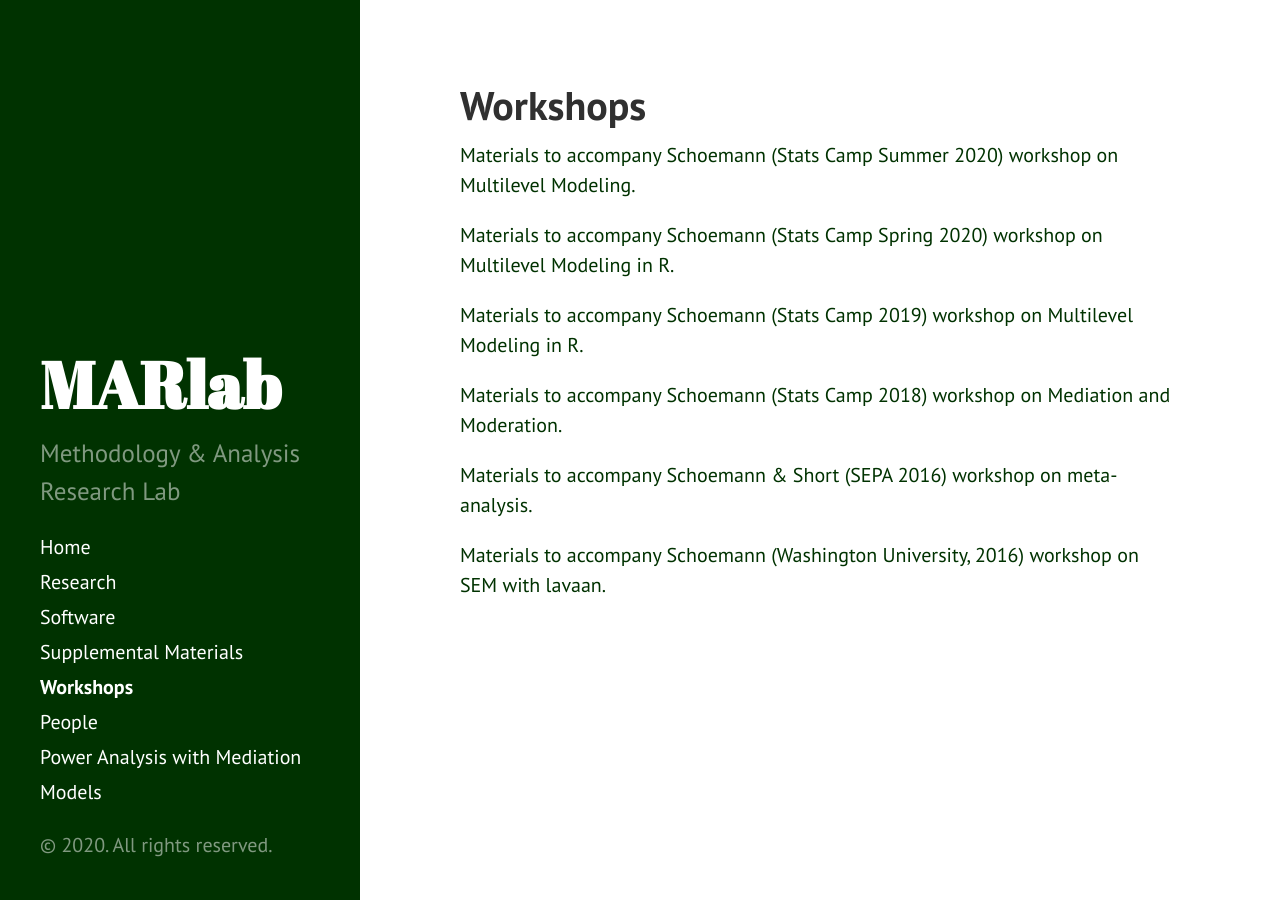
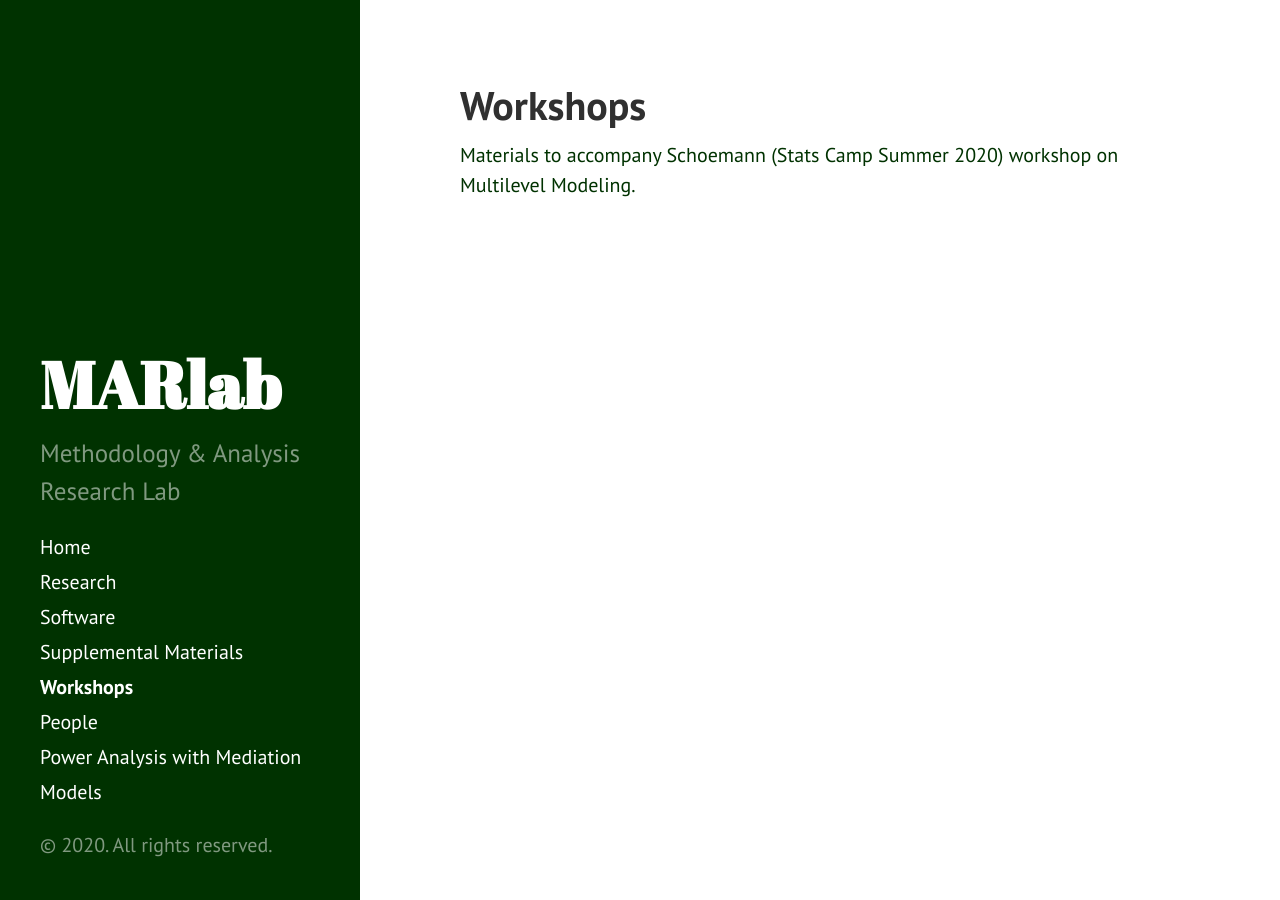
Before and after one commit to schoam4/schoam4.github.io, a Jekyll site: the page built from Workshops.md, in a window 1280 px wide. Built offline with Jekyll 4.4.1, drawn with Linux system fonts in a browser that asks for light colours.

Commit message:
Update Workshops.md

```diff
--- a/Workshops.md
+++ b/Workshops.md
@@ -3,13 +3,3 @@ layout: page
 title: Workshops
 ---
 [Materials to accompany Schoemann (Stats Camp Summer 2020) workshop on Multilevel Modeling.](https://github.com/schoam4/Talks/raw/master/Stats_Camp/MLM_Summer2020.zip)
-
-[Materials to accompany Schoemann (Stats Camp Spring 2020) workshop on Multilevel Modeling in R.](https://github.com/schoam4/Talks/raw/master/Stats_Camp/MLM_R_Spring2020.zip)
-
-[Materials to accompany Schoemann (Stats Camp 2019) workshop on Multilevel Modeling in R.](https://github.com/schoam4/Talks/raw/master/Stats_Camp/MLM_R_Spring2019.zip)
-
-[Materials to accompany Schoemann (Stats Camp 2018) workshop on Mediation and Moderation.](https://github.com/schoam4/Talks/raw/master/Stats_Camp/Mediation_Moderation_Spring2018.zip)
-
-[Materials to accompany Schoemann & Short (SEPA 2016) workshop on meta-analysis.](https://github.com/schoam4/Talks/blob/master/SEPA_meta/Meta_SEPA_040216.zip?raw=true)
-
-[Materials to accompany Schoemann (Washington University, 2016) workshop on SEM with lavaan.](https://github.com/schoam4/Talks/blob/master/WashU_lavaan/SEM_with_R_06282016.zip?raw=true)
```
